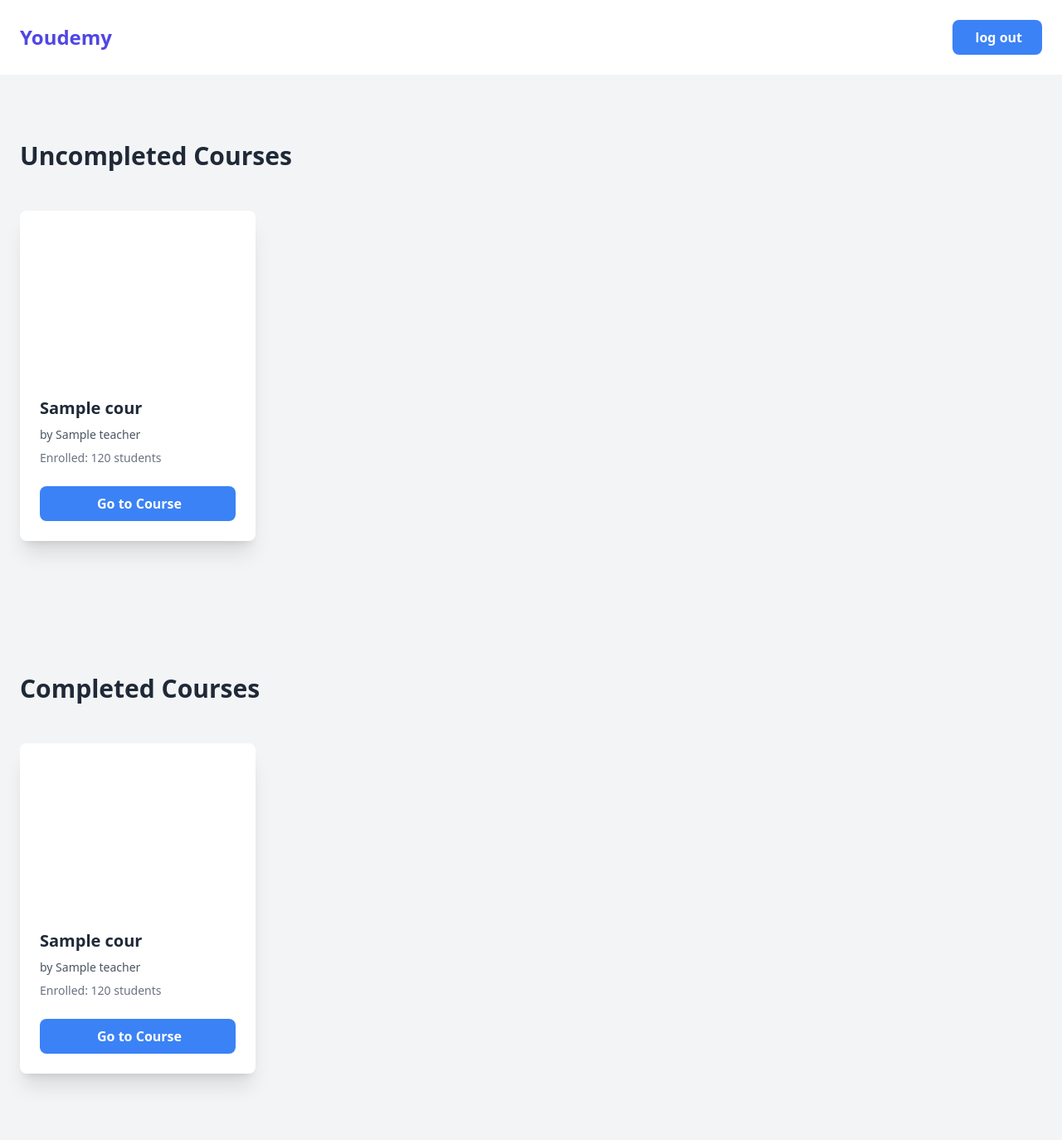
After one commit to ka-amina/Youdemy, a PHP site: template app/Views/student/studentCourses.php in a window 1280 px wide. The commit adds this page. Shown: the whole page at 83% size. Run offline with PHP 8.4, Linux system fonts and the light colour scheme; the template is opened without the code that fills it: most values are stand-ins (such as "Sample title", 1, 10 or a date in 2020); some libraries are stand-ins or nearby versions.

Commit message:
ajouter courses  page pour les etudiants et aussi page pour affichier un cours

```diff
--- a/app/Models/user.php
+++ b/app/Models/user.php
@@ -23,6 +23,8 @@ abstract class user implements Authenticable{
 
     public function login($email, $password)
     {
+        // var_dump($email);
+        // var_dump($password);
         $user= $this->orm->login($email, $password);
         return $user;
     }
--- /dev/null
+++ b/app/Views/student/studentCourses.php
@@ -0,0 +1,87 @@
+<!DOCTYPE html>
+<html lang="en">
+
+<head>
+    <meta charset="UTF-8">
+    <meta name="viewport" content="width=device-width, initial-scale=1.0">
+    <title>Youdemy - Online Learning Platform</title>
+    <script src="https://cdn.tailwindcss.com"></script>
+</head>
+
+<body class="bg-gray-100 font-sans leading-relaxed">
+
+    <!-- Header -->
+    <header class="bg-white p-6 shadow-md">
+        <div class="max-w-7xl mx-auto flex justify-between items-center">
+            <h1 class="text-indigo-600 text-2xl font-extrabold">Youdemy</h1>
+
+            <!-- Auth Buttons (Visible when no session) -->
+            <div class="space-x-4 hidden sm:block">
+                <button class="bg-blue-500 text-white px-6 py-2 rounded-lg hover:bg-blue-600 focus:ring-2 focus:ring-blue-500 transition ease-in-out"><a href="/logout" class=" font-semibold  ml-1">log out</a></button>
+            </div>
+        </div>
+    </header>
+
+    <!-- Course Listings -->
+    <section class="py-20 bg-gray-100">
+        <div class="max-w-7xl mx-auto px-6">
+
+            <h3 class="text-3xl font-bold text-start text-gray-800 mb-12">Uncompleted Courses</h3>
+            <div class="grid grid-cols-1 sm:grid-cols-2 md:grid-cols-3 lg:grid-cols-4 gap-8">
+                <!-- Course Card 1 -->
+                <?php foreach ($cours as $c) : ?>
+                    <div class="bg-white shadow-xl rounded-lg overflow-hidden hover:shadow-2xl transition-shadow duration-300 ease-in-out">
+                        <?php if ($c['content_video']) : ?>
+
+                            <iframe width="300" height="200" src=<?= $c['content_video'] ?> title="YouTube video" frameborder="0" allow="accelerometer; autoplay; encrypted-media; gyroscope; picture-in-picture" allowfullscreen></iframe>
+                        <?php elseif ($c['content_document']) : ?>
+
+                            <div class="w-full h-48 bg-gray-200">
+
+                                <div><?= $c['content_document'] ?></div>
+                            </div>
+                        <?php endif; ?>
+                        <div class="p-6">
+                            <h4 class="text-xl font-semibold text-gray-800"><?= $c['title'] ?></h4>
+                            <p class="text-sm text-gray-600 mt-2">by <?= $c['teacher'] ?></p>
+                            <p class="text-sm text-gray-500 mt-2">Enrolled: 120 students</p>
+                            <button class="mt-6 w-full py-2 bg-blue-500 hover:bg-blue-600 text-white rounded-lg  focus:ring-2 focus:ring-orange-500 transition ease-in-out"><a href="/enrollCourse" class="font-semibold  ml-1">Go to Course</a></button>
+                        </div>
+                    </div>
+                <?php endforeach; ?>
+            </div>
+        </div>
+    </section>
+    <section class="py-20 bg-gray-100">
+        <div class="max-w-7xl mx-auto px-6">
+
+            <h3 class="text-3xl font-bold text-start text-gray-800 mb-12">Completed Courses</h3>
+            <div class="grid grid-cols-1 sm:grid-cols-2 md:grid-cols-3 lg:grid-cols-4 gap-8">
+                <!-- Course Card 1 -->
+                <?php foreach ($cours as $c) : ?>
+                    <div class="bg-white shadow-xl rounded-lg overflow-hidden hover:shadow-2xl transition-shadow duration-300 ease-in-out">
+                        <?php if ($c['content_video']) : ?>
+
+                            <iframe width="300" height="200" src=<?= $c['content_video'] ?> title="YouTube video" frameborder="0" allow="accelerometer; autoplay; encrypted-media; gyroscope; picture-in-picture" allowfullscreen></iframe>
+                        <?php elseif ($c['content_document']) : ?>
+
+                            <div class="w-full h-48 bg-gray-200">
+
+                                <div><?= $c['content_document'] ?></div>
+                            </div>
+                        <?php endif; ?>
+                        <div class="p-6">
+                            <h4 class="text-xl font-semibold text-gray-800"><?= $c['title'] ?></h4>
+                            <p class="text-sm text-gray-600 mt-2">by <?= $c['teacher'] ?></p>
+                            <p class="text-sm text-gray-500 mt-2">Enrolled: 120 students</p>
+                            <button class="mt-6 w-full py-2 bg-blue-500 hover:bg-blue-600 text-white rounded-lg  focus:ring-2 focus:ring-orange-500 transition ease-in-out"><a href="/cousePage?id=<?= $c['id'] ?>" class="font-semibold  ml-1">Go to Course</a></button>
+                        </div>
+                    </div>
+                <?php endforeach; ?>
+            </div>
+        </div>
+    </section>
+
+</body>
+
+</html>
--- a/app/routes/index.php
+++ b/app/routes/index.php
@@ -6,6 +6,7 @@ use App\Controllers\CategoryController;
 use App\Controllers\TagController;
 use App\Controllers\CoursController;
 use App\Controllers\authentification;
+use App\Controllers\studentController;
 
 $router = new Router();
 
@@ -51,6 +52,9 @@ $router->get('/deleteCourse', CoursController::class,'deleteCourse');
 
 $router->get('/home', CoursController::class,'visitorCourses');
 
+$router->get('/studentCourses', studentController::class,'getStudentCourses');
+$router->get('/cousePage', studentController::class,'getCourseById');
+
 
 
 // $router->get('/createCourse', CoursController::class,'showcategoriesAndTags');
--- a/config/database.sql
+++ b/config/database.sql
@@ -103,3 +103,5 @@ INSERT INTO enrollments (student_id, course_id, completedAt) VALUES
 (1, 5, '2025-01-12 15:00:00');  -- John Doe completed "Machine Learning with Python"
 
  alter table users add column is_banned BOOLEAN DEFAULT FALSE;
+ alter table enrollments add column status enum('accepted','rejected','pending') default 'pending';
+     alter table enrollments add column is_completed boolean default false;
```
Also changed, not shown: app/Controllers/studentController.php (added, +32 -0 lines), app/Models/orm.php (+20 -2 lines), app/Models/student.php (+14 -2 lines), app/Views/dashboard.php (+4 -4 lines), app/Views/student/coursePage.php (added, +99 -0 lines).
